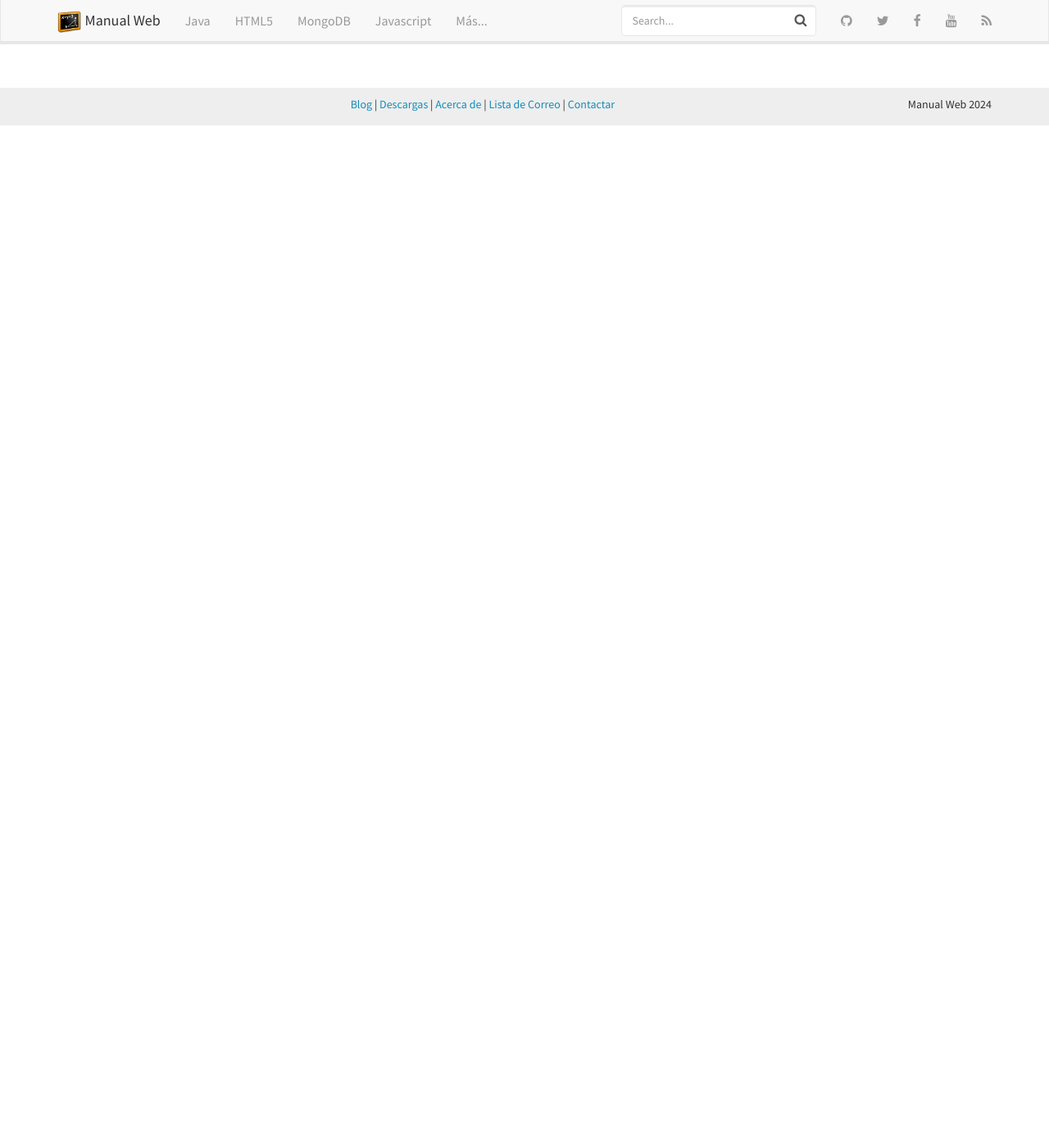
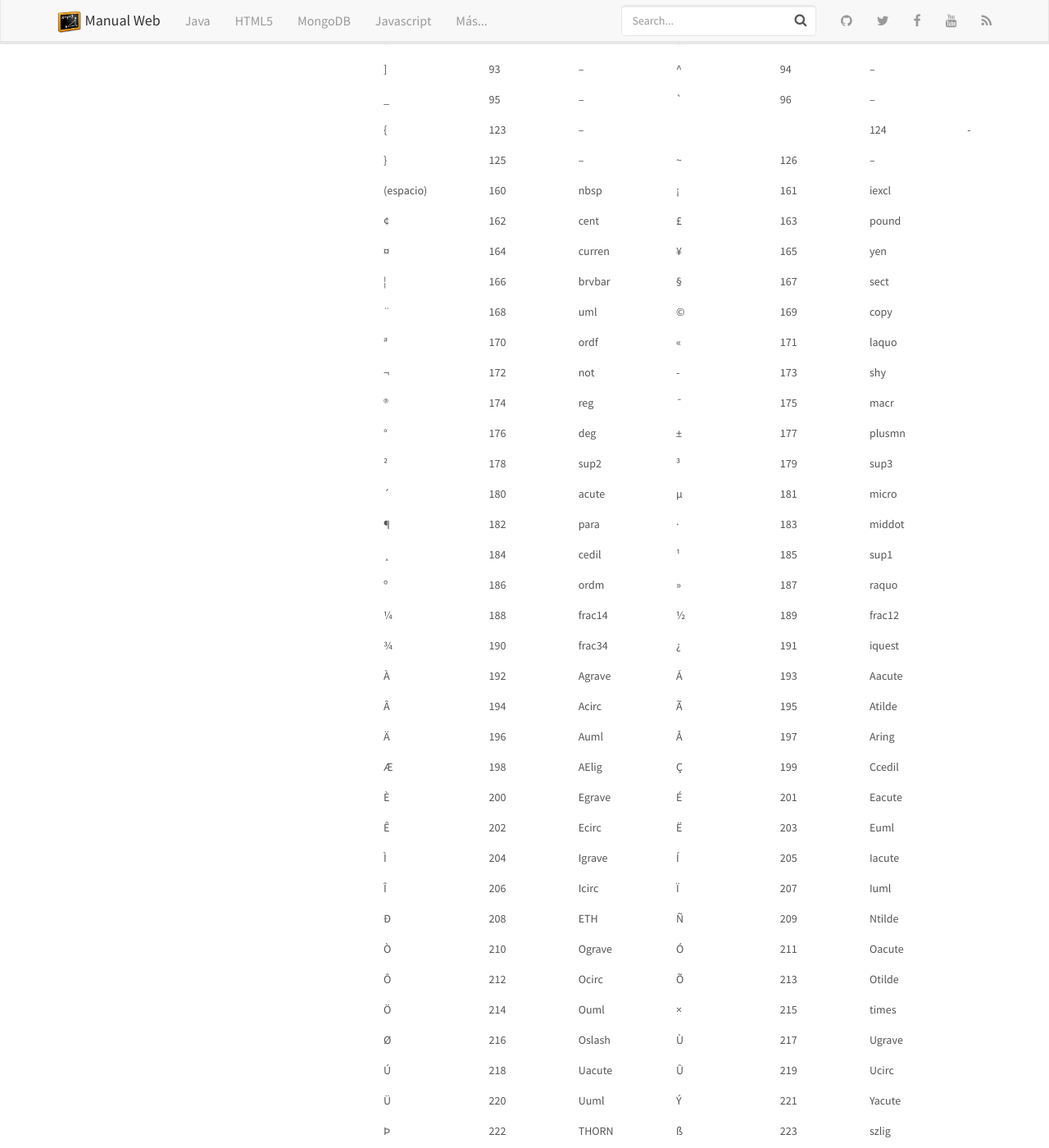
Before and after one commit to manualweb/manualweb, a Jekyll site: the page built from _html/entidades-html.md, in a window 1280 px wide and 1400 px high, scrolled down 1247 px. Shown: the whole window at 82% size. Built offline with Jekyll 4.4.1, drawn with Linux system fonts in a browser that asks for light colours; nearby versions of some CDN libraries; comment, search, counter and statistics services are not loaded; some of the changed text lies outside the part shown.

Commit message:
Nuevos Elementos

```diff
--- a/_html/entidades-html.md
+++ b/_html/entidades-html.md
@@ -58,3 +58,71 @@ U otros comunes:
 
 
 ## Principales entidades HTML
+
+
+| Carácter  | Código | Entidad | Carácter | Código | Entidad |
+| --------- | ------ | ------- | -------- | ------ | ------- |
+| !         | 33     | –       | "        | 34     | –       |
+| #         | 35     | –       | $        | 36     | –       |
+| %         | 37     | –       | &        | 38     | –       |
+| ’         | 39     | –       | (        | 40     | –       |
+| )         | 41     | –       | *        | 42     | –       |
+| +         | 43     | –       | ,        | 44     | –       |
+| -         | 45     | –       | .        | 46     | –       |
+| /         | 47     | –       | :        | 58     | –       |
+| ;         | 59     | –       | <        | 60     | –       |
+| =         | 61     | –       | >        | 62     | –       |
+| ?         | 63     | –       | @        | 64     | –       |
+| [         | 91     | –       | \        | 92     | –       |
+| ]         | 93     | –       | ^        | 94     | –       |
+| _         | 95     | –       | `        | 96     | –       |
+| {         | 123    | –       | |        | 124    | -       |
+| }         | 125    | –       | ~        | 126    | –       |
+| (espacio) | 160    | nbsp    | ¡        | 161    | iexcl   |
+| ¢         | 162    | cent    | £        | 163    | pound   |
+| ¤         | 164    | curren  | ¥        | 165    | yen     |
+| ¦         | 166    | brvbar  | §        | 167    | sect    |
+| ¨         | 168    | uml     | ©        | 169    | copy    |
+| ª         | 170    | ordf    | «        | 171    | laquo   |
+| ¬         | 172    | not     | -        | 173    | shy     |
+| ®         | 174    | reg     | ¯        | 175    | macr    |
+| °         | 176    | deg     | ±        | 177    | plusmn  |
+| ²         | 178    | sup2    | ³        | 179    | sup3    |
+| ´         | 180    | acute   | µ        | 181    | micro   |
+| ¶         | 182    | para    | ·        | 183    | middot  |
+| ¸         | 184    | cedil   | ¹        | 185    | sup1    |
+| º         | 186    | ordm    | »        | 187    | raquo   |
+| ¼         | 188    | frac14  | ½        | 189    | frac12  |
+| ¾         | 190    | frac34  | ¿        | 191    | iquest  |
+| À         | 192    | Agrave  | Á        | 193    | Aacute  |
+| Â         | 194    | Acirc   | Ã        | 195    | Atilde  |
+| Ä         | 196    | Auml    | Å        | 197    | Aring   |
+| Æ         | 198    | AElig   | Ç        | 199    | Ccedil  |
+| È         | 200    | Egrave  | É        | 201    | Eacute  |
+| Ê         | 202    | Ecirc   | Ë        | 203    | Euml    |
+| Ì         | 204    | Igrave  | Í        | 205    | Iacute  |
+| Î         | 206    | Icirc   | Ï        | 207    | Iuml    |
+| Ð         | 208    | ETH     | Ñ        | 209    | Ntilde  |
+| Ò         | 210    | Ograve  | Ó        | 211    | Oacute  |
+| Ô         | 212    | Ocirc   | Õ        | 213    | Otilde  |
+| Ö         | 214    | Ouml    | ×        | 215    | times   |
+| Ø         | 216    | Oslash  | Ù        | 217    | Ugrave  |
+| Ú         | 218    | Uacute  | Û        | 219    | Ucirc   |
+| Ü         | 220    | Uuml    | Ý        | 221    | Yacute  |
+| Þ         | 222    | THORN   | ß        | 223    | szlig   |
+| à         | 224    | agrave  | á        | 225    | aacute  |
+| â         | 226    | acirc   | ã        | 227    | atilde  |
+| ä         | 228    | auml    | å        | 229    | aring   |
+| æ         | 230    | aelig   | ç        | 231    | ccedil  |
+| è         | 232    | egrave  | é        | 233    | eacute  |
+| ê         | 234    | ecirc   | ë        | 235    | euml    |
+| ì         | 236    | igrave  | í        | 237    | iacute  |
+| î         | 238    | icirc   | ï        | 239    | iuml    |
+| ð         | 240    | eth     | ñ        | 241    | ntilde  |
+| ò         | 242    | ograve  | ó        | 243    | oacute  |
+| ô         | 244    | ocirc   | õ        | 245    | otilde  |
+| ö         | 246    | ouml    | ÷        | 247    | divide  |
+| ø         | 248    | oslash  | ù        | 249    | ugrave  |
+| ú         | 250    | uacute  | û        | 251    | ucirc   |
+| ü         | 252    | uuml    | ý        | 253    | yacute  |
+| þ         | 254    | thorn   | ÿ        | 255    | yuml    |
```
